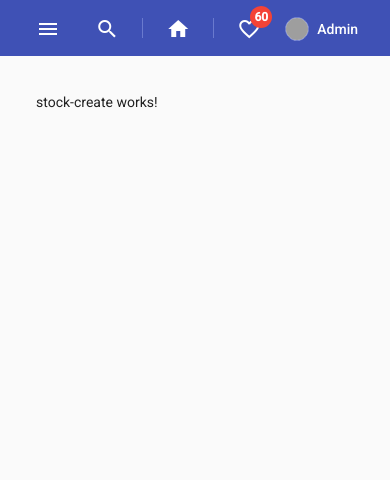
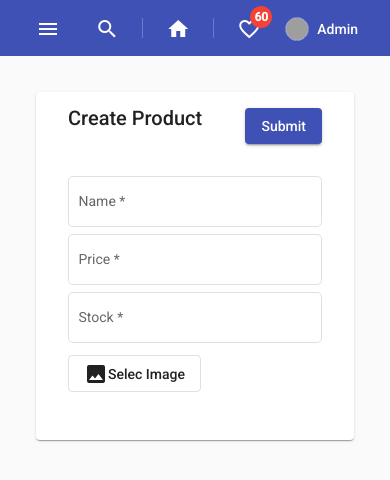
Before and after one commit to Jeniphan/Anguiar-First, an Angular app: page /stock/create in a window 390 px wide. Shown: the top 480 px of the page. Built offline with nearby package versions, Linux system fonts and the light colour scheme; grey boxes are pictures that could not be loaded.

Commit message:
add stoct create

```diff
--- a/src/app/stock/stock-create/stock-create.component.css
+++ b/src/app/stock/stock-create/stock-create.component.css
@@ -0,0 +1,7 @@
+::ng-deep .mat-card-header-text {
+    width: 100%;
+}
+
+[type='file'] {
+    display: none;
+}
--- a/src/app/stock/stock-create/stock-create.component.html
+++ b/src/app/stock/stock-create/stock-create.component.html
@@ -1 +1,44 @@
-<p>stock-create works!</p>
+<mat-card>
+    <form #productForm="ngForm" (submit)="onSubmit(productForm)">
+        <mat-card-header>
+            <mat-card-title class="d-flex justify-content-between aling-items-center"><span>Create Product</span>
+                <button mat-raised-button color="primary" type="submit">Submit</button>
+            </mat-card-title>
+
+        </mat-card-header>
+        <mat-card-content class="p-3">
+            <div class="row">
+                <div class="col-md-6">
+                    <mat-form-field class="w-100" appearance="outline">
+                        <mat-label>Name</mat-label>
+                        <input ngModel name="name" matInput required>
+                    </mat-form-field>
+                </div>
+                <div class="col-md-3">
+                    <mat-form-field class="w-100" appearance="outline">
+                        <mat-label>Price</mat-label>
+                        <input ngModel name="price" matInput type="number" required>
+                    </mat-form-field>
+                </div>
+                <div class=" col-md-3 ">
+                    <mat-form-field class="w-100" appearance="outline">
+                        <mat-label>Stock</mat-label>
+                        <input ngModel name="stock" matInput type="number" required>
+                    </mat-form-field>
+                </div>
+            </div>
+            <div class="row mt-2">
+                <div class="col-md-4" *ngIf="imagePreview">
+                    <img class="img-fluid border" [src]="imagePreview" alt="">
+                </div>
+                <div class="col-md-8">
+                    <button mat-stroked-button (click)="fileInput.click()" type="button">
+                        <mat-icon>photo</mat-icon>
+                        <span>Selec Image</span>
+                    </button>
+                    <input (change)="onPreview($event)" #fileInput type="file" accept="image/*">
+                </div>
+            </div>
+        </mat-card-content>
+    </form>
+</mat-card>
--- a/src/app/stock/stock-create/stock-create.component.ts
+++ b/src/app/stock/stock-create/stock-create.component.ts
@@ -1,4 +1,6 @@
 import { Component, OnInit } from '@angular/core';
+import { NgForm } from '@angular/forms';
+import { Product } from 'src/app/models/product.model';
 
 @Component({
   selector: 'app-stock-create',
@@ -7,9 +9,39 @@ import { Component, OnInit } from '@angular/core';
 })
 export class StockCreateComponent implements OnInit {
 
+  imagePreview: any;
+  file: File;
+
   constructor() { }
 
   ngOnInit(): void {
   }
 
+  onPreview(event: any) {
+    const metaImage = event.target.files[0];
+    if (metaImage) {
+      this.file = metaImage;
+      const reader = new FileReader();
+      reader.readAsDataURL(metaImage);
+      reader.onload = () => {
+        this.imagePreview = reader.result;
+      }
+    }
+
+
+  }
+  onSubmit(productForm: NgForm) {
+
+    if(productForm.invalid){
+      return;
+    }
+
+    const values = productForm.value;
+    let product = new Product();
+    product.name =values.name;
+    product.price =values.price;
+    product.stock =values.stock;
+    product.image =this.file;
+    console.log(product);
+  }
 }
--- a/src/app/stock/stock-home/stock-home.component.html
+++ b/src/app/stock/stock-home/stock-home.component.html
@@ -40,7 +40,7 @@
                 <mat-icon>close</mat-icon>
             </button>
         </mat-form-field>
-        <button mat-flat-button color="primary">
+        <button mat-flat-button color="primary" [routerLink]="['/stock/create']">
             <mat-icon>add</mat-icon>
             New Poduct
         </button>
```
